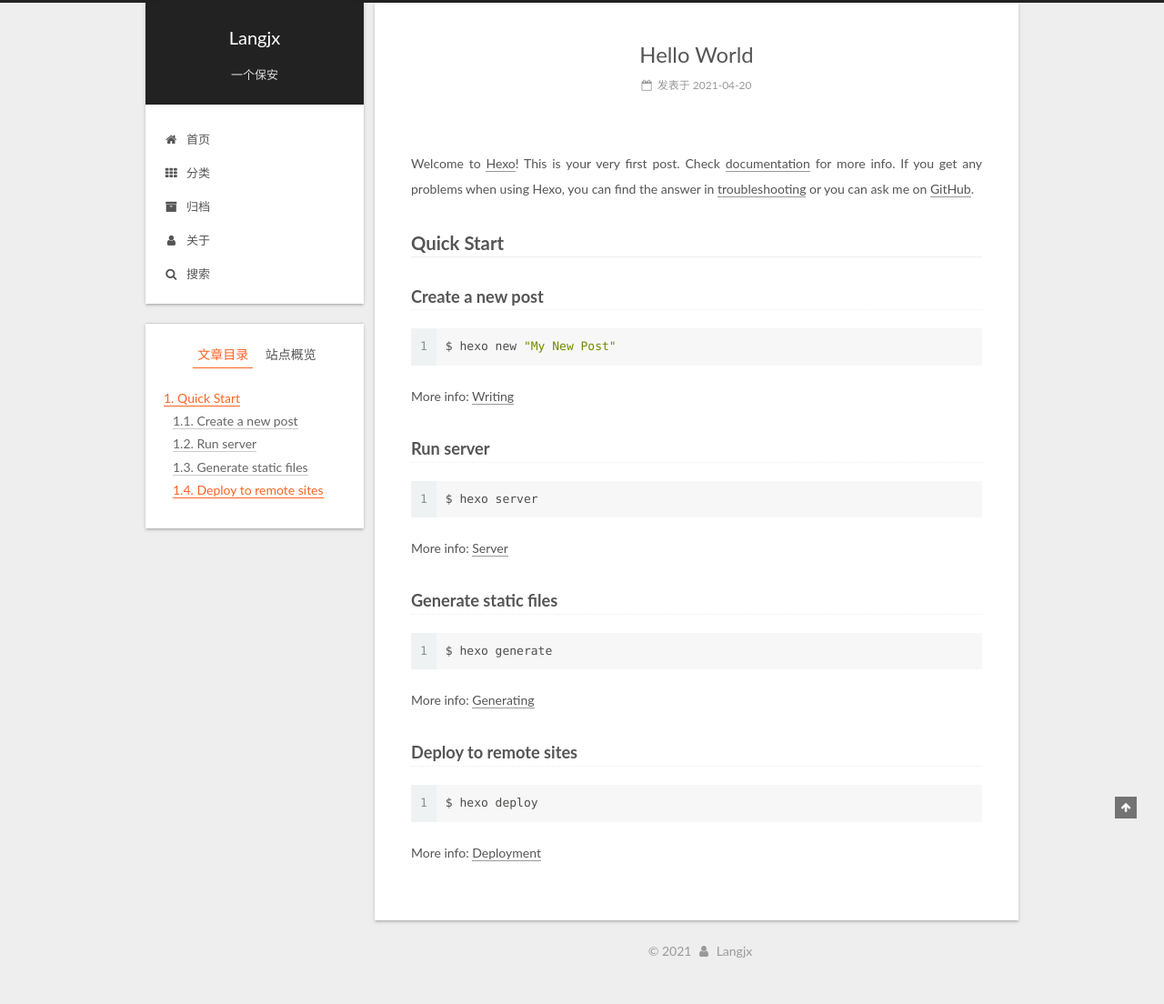
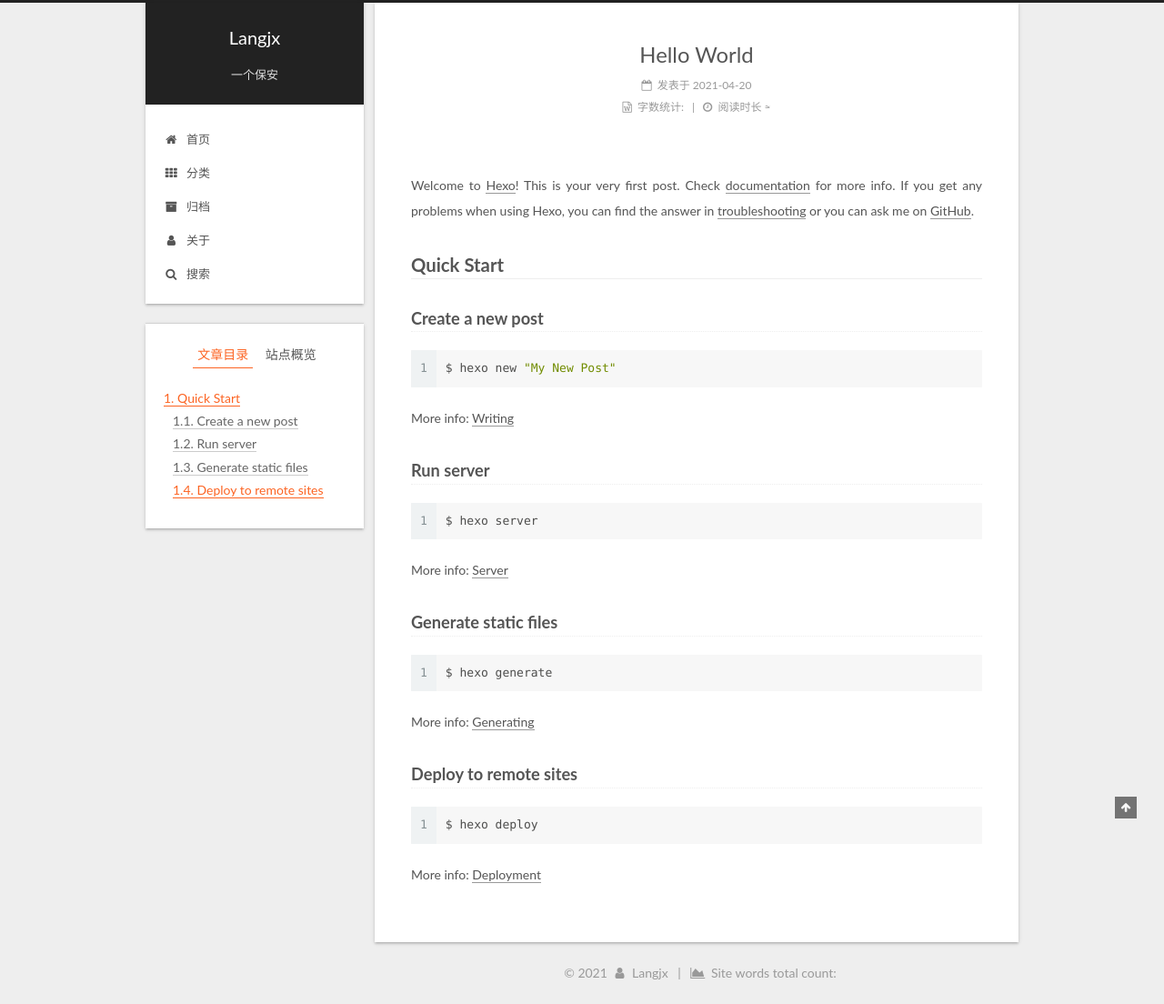
Before and after one commit to Langjunman/Langjunman.github.io, a plain HTML site: page 2021/04/20/hello-world/index.html in a window 1280 px wide. Shown: the whole page at 91% size. Before the commit the page ends 1080 px from the top, so only its background shows below. Drawn offline with Linux system fonts and the light colour scheme.

Commit message:
Site updated: 2021-04-20 21:00:05

```diff
--- a/2021/04/20/hello-world/index.html
+++ b/2021/04/20/hello-world/index.html
@@ -337,6 +337,37 @@
 
 
 
+            <div class="post-wordcount">
+
+
+                <span class="post-meta-item-icon">
+                  <i class="fa fa-file-word-o"></i>
+                </span>
+
+                  <span class="post-meta-item-text">字数统计&#58;</span>
+
+                <span title="字数统计">
+
+                </span>
+
+
+
+                <span class="post-meta-divider">|</span>
+
+
+
+                <span class="post-meta-item-icon">
+                  <i class="fa fa-clock-o"></i>
+                </span>
+
+                  <span class="post-meta-item-text">阅读时长 &asymp;</span>
+
+                <span title="阅读时长">
+
+                </span>
+
+            </div>
+
 
 
 
@@ -554,6 +585,15 @@
   </span>
   <span class="author" itemprop="copyrightHolder">Langjx</span>
 
+
+    <span class="post-meta-divider">|</span>
+    <span class="post-meta-item-icon">
+      <i class="fa fa-area-chart"></i>
+    </span>
+
+      <span class="post-meta-item-text">Site words total count&#58;</span>
+
+    <span title="Site words total count"></span>
 
 </div>
 
--- a/css/main.css
+++ b/css/main.css
@@ -1823,7 +1823,7 @@ pre .javascript .function {
   width: 4px;
   height: 4px;
   border-radius: 50%;
-  background: #8b69b8;
+  background: #915bff;
 }
 .links-of-blogroll {
   font-size: 13px;
```
Also changed, not shown: about/index.html (+9 -0 lines), archives/2021/04/index.html (+9 -0 lines), archives/2021/index.html (+9 -0 lines), archives/index.html (+9 -0 lines), categories/index.html (+9 -0 lines), index.html (+40 -0 lines).
